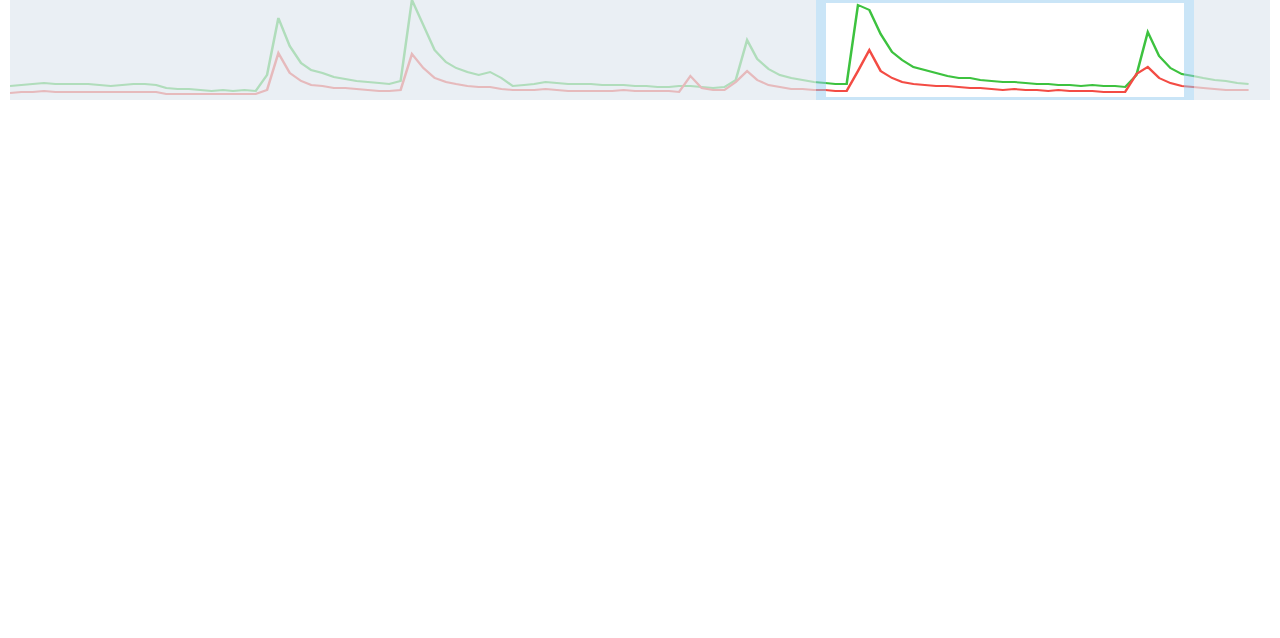
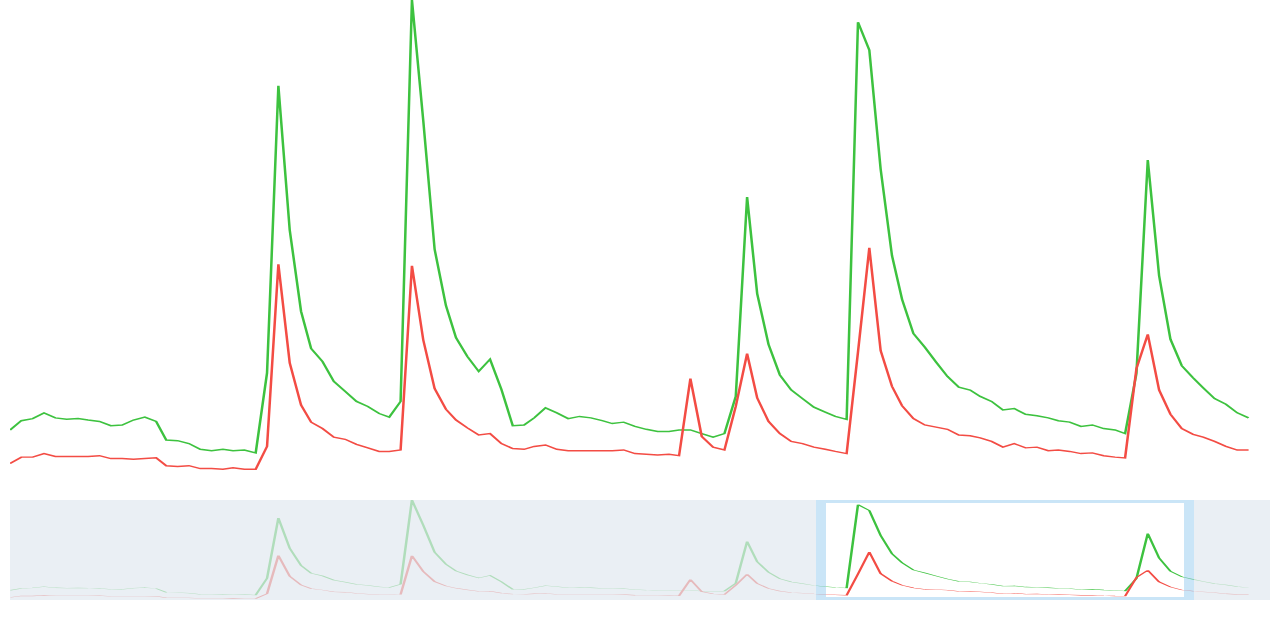
Before and after one commit to tiulkin/tgCharts, a plain HTML site: page index.html in a window 1280 px wide. Drawn offline with Linux system fonts and the light colour scheme.

Commit message:
use не удался (

```diff
--- a/classes.js
+++ b/classes.js
@@ -1,13 +1,16 @@
 import data from './chart_data.js'
 
 const svgNS = "http://www.w3.org/2000/svg";
+var  xlinkns = "http://www.w3.org/1999/xlink";
 const axisYLinesCount = 5;
 const axisXSize = 1000;
-const axisYSize = 100;
+const axisYSize = 700;
+const axisYNavigationSize = 100;
 const navigationWindowResizeTrheshold = 15;
 
 const themes = {
     dark: {
+        chartArea: 'chart--dark',
         navigationBar: 'navigation-bar--dark',
         navigationForegroundLeft: 'navigation-bar__foreground-left--dark',
         navigationForegroundWindow: 'navigation-bar__foreground-window--dark',
@@ -15,15 +18,20 @@ const themes = {
     }
 };
 
+
 class Diagram {
     constructor(data) {
         this.root = document.createElement('div');
+
+        this.chartArea = document.createElement('div');
+        this.chart = document.createElementNS(svgNS, 'svg');
+
         this.navigationBar = document.createElement('div');
         this.navigationChart = document.createElementNS(svgNS, 'svg');
         this.navigationForegroundLeft = document.createElement('div');
         this.navigationForegroundRight = document.createElement('div');
         this.navigationForegroundWindow = document.createElement('div');
-        this.chart = document.createElementNS(svgNS, 'svg');
+
         this.axisX = {};
         this.lines = {};
         this.dataLength = 0;
@@ -39,8 +47,6 @@ class Diagram {
         }
 
         this.processData(data);
-        this.axisY = Array(axisYLinesCount)
-            .map((item, index) => Math.ceil((this.maxY / axisYLinesCount) * (index + 1))).reverse();
 
         this.initCanvas();
         setTimeout(this.initEvents, 1000);
@@ -52,7 +58,7 @@ class Diagram {
         if (callback) callback();
     }
 
-    setClassnames(theme) {
+    setClassnames = theme => {
         Object.keys(theme).forEach(elementName => {
             const classNames = theme[elementName];
             if (classNames) {
@@ -79,58 +85,116 @@ class Diagram {
                 }
             }
             if (columnType === 'line') {
-                const [maxValue, minValue] = columnData.slice(1).reduce((result, value) => [Math.max(result[0], value), Math.max(result[1], value)], [0, 0]);
-
-                this.maxValue = Math.max(maxValue, this.maxValue || 0);
                 this.lines[columnId] = {
                     id: columnId,
                     name: data.names[columnId],
                     color: data.colors[columnId],
-                    start: columnData[1],
-                    maxValue: maxValue,
-                    minValue: minValue,
-                    rawData: columnData.slice(1)
+                    rawData: columnData.slice(1),
+                    hidden: false
                 }
             }
-            this.multiplierY = axisYSize / this.maxValue;
-            console.log(this.multiplierY, this.maxValue);
-            Object.values(this.lines).forEach(line => {
-                line.chartData = line.rawData.reduce((result, value, index) =>
-                    `${result} ${Math.ceil(this.multiplierX * index)},${Math.ceil(this.multiplierY * (this.maxValue - value))} `, '');
-            })
-        })
+        });
     };
-    setNavigationWindowDimensions = () => {
+    updateNavigationWindowDimensions = () => {
         this.navigationForegroundLeft.style.right = `${100 - this.state.navigationWindowPositionLeft}%`;
         this.navigationForegroundWindow.style.left = `${this.state.navigationWindowPositionLeft}%`;
         this.navigationForegroundWindow.style.right = `${100 - this.state.navigationWindowPositionLeft - this.state.navigationWindowWidth}%`;
         this.navigationForegroundRight.style.left = `${this.state.navigationWindowPositionLeft + this.state.navigationWindowWidth}%`;
+        this.refreshChart();
     };
+    refreshMaxValues = () => {
+        this.maxValue = 0;
+        this.maxVisibleValue = 0;
+        this.visibleData = {
+            from: Math.floor(this.dataLength / 100 * this.state.navigationWindowPositionLeft),
+            to: Math.ceil(this.dataLength / 100 * this.state.navigationWindowPositionLeft + this.state.navigationWindowWidth)
+        };
+
+        Object.values(this.lines).forEach(line => {
+            if (!line.hidden) {
+                const [maxValue, maxVisibleValue] =
+                    line.rawData.reduce((result, value, index) =>
+                        [Math.max(result[0], value), Math.max(result[1], value)], [0, 0]);
+                line.maxValue = maxValue;
+                this.maxValue = Math.max(maxValue, this.maxValue || 0);
+            }
+        });
+        this.multiplierYNavigation = axisYSize / this.maxValue;
+        this.multiplierYChart = axisYSize / this.maxVisibleValue;
+
+        this.axisYMarks = Array(axisYLinesCount)
+            .map((item, index) => Math.ceil((this.maxValue / axisYLinesCount) * (index + 1))).reverse();
+    };
+    addLineToChart = (line, start, end) => {
+        const defs = document.createElementNS(svgNS, 'def');
+        const lineSymbol = document.createElementNS(svgNS, 'symbol');
+        const polyline = document.createElementNS(svgNS, 'polyline');
+        line.chartData = line.rawData.reduce((result, value, index) =>
+            `${result} ${Math.ceil(this.multiplierX * index)},${Math.ceil(this.multiplierYNavigation * (this.maxValue - value))} `, '');
+        line.chartData1 = line.rawData.reduce((result, value, index) =>
+            `${result} ${Math.ceil(this.multiplierX * index)},${Math.ceil(this.multiplierYNavigation * (this.maxValue - value))} `, '');
+        polyline.setAttribute('stroke-width', 2);
+        polyline.setAttribute('stroke', line.color);
+        polyline.setAttribute('class', 'line');
+        polyline.setAttribute('points', line.chartData);
+        lineSymbol.setAttribute('id', line.id);
+        lineSymbol.appendChild(polyline);
+        defs.appendChild(lineSymbol);
+        this.navigationChart.appendChild(defs);
+        const navigationLine = document.createElementNS(svgNS, 'use');
+        const chartLine = document.createElementNS(svgNS, 'use');
+        navigationLine.setAttributeNS(xlinkns, 'href','#'+line.id);
+        navigationLine.setAttribute('x', 0);
+        navigationLine.setAttribute('y', 0);
+        navigationLine.setAttribute('transform', 'scale(1,0.15)');
+        navigationLine.setAttribute('height', '700%');
+        chartLine.setAttributeNS(xlinkns, 'href','#'+line.id);
+        chartLine.setAttribute('x', 0);
+        chartLine.setAttribute('y', 0);
+
+        this.navigationChart.appendChild(navigationLine);
+        this.chart.appendChild(chartLine);
+
+    };
+    updateCharts = () => {
+        this.refreshMaxValues();
+        Object.values(this.lines).forEach(line => {
+            console.log(line);
+            this.addLineToChart(line)
+        });
+    };
+    refreshChart(){
+        this.chart.setAttribute('viewBox', `0 0 ${axisXSize} ${axisYSize}`);
+    }
     initCanvas = () => {
-        Object.values(this.lines).forEach(line => {
-            const polyline = document.createElementNS(svgNS, 'polyline');
+        this.chart.setAttribute('width', '100%');
+        this.chart.setAttribute('height', '100%');
+        this.chart.setAttribute('preserveAspectRatio', 'none');
+        this.chart.setAttribute('viewBox', `0 0 ${axisXSize} ${axisYSize}`);
+        this.chart.setAttribute('class', 'navigation');
 
-            polyline.setAttribute('stroke-width', 2);
-            polyline.setAttribute('stroke', line.color);
-            polyline.setAttribute('class', 'line');
-            polyline.setAttribute('points', line.chartData);
+        this.chartArea.appendChild(this.chart);
 
-            this.navigationChart.appendChild(polyline);
-        });
         this.navigationChart.setAttribute('width', '100%');
         this.navigationChart.setAttribute('height', '100%');
         this.navigationChart.setAttribute('preserveAspectRatio', 'none');
-        this.navigationChart.setAttribute('viewBox', `0 0 ${axisXSize} ${axisYSize}`);
+        this.navigationChart.setAttribute('viewBox', `0 0 ${axisXSize} ${axisYNavigationSize}`);
         this.navigationChart.setAttribute('class', 'navigation');
 
         this.navigationBar.appendChild(this.navigationChart);
         this.navigationBar.appendChild(this.navigationForegroundLeft);
         this.navigationBar.appendChild(this.navigationForegroundWindow);
         this.navigationBar.appendChild(this.navigationForegroundRight);
+
         this.setClassnames(themes[this.state.theme]);
+        this.root.appendChild(this.chartArea);
         this.root.appendChild(this.navigationBar);
         document.getElementById('wrapper').appendChild(this.root);
-        this.setNavigationWindowDimensions();
+
+        this.updateNavigationWindowDimensions();
+
+        this.updateCharts();
+
     }
 
     touchStartHandler = e => {
@@ -162,14 +226,14 @@ class Diagram {
                     const windowPositionLeftInPx = this.state.navigationWindowPositionLeft * this.navigationBar.offsetWidth / 100;
                     this.state.navigationWindowPositionLeft =
                         (windowPositionLeftInPx + this.state.pointerCoords.x - oldX) / this.navigationBar.offsetWidth * 100;
-                    this.setNavigationWindowDimensions();
+                    this.updateNavigationWindowDimensions();
                 }
             }
             if (this.state.mode === 'resizeLeft' && oldX) {
                 const windowWithInPx = this.state.navigationWindowWidth * this.navigationBar.offsetWidth / 100;
                 this.state.navigationWindowWidth =
                     (windowWithInPx + this.state.pointerCoords.x - oldX) / this.navigationBar.offsetWidth * 100;
-                this.setNavigationWindowDimensions();
+                this.updateNavigationWindowDimensions();
             }
             if (this.state.mode === 'resizeRight' && oldX) {
                 const windowWithInPx = this.state.navigationWindowWidth * this.navigationBar.offsetWidth / 100;
@@ -178,7 +242,7 @@ class Diagram {
                     (windowPositionLeftInPx + this.state.pointerCoords.x - oldX) / this.navigationBar.offsetWidth * 100;
                 this.state.navigationWindowWidth =
                     (windowWithInPx - this.state.pointerCoords.x + oldX) / this.navigationBar.offsetWidth * 100;
-                this.setNavigationWindowDimensions();
+                this.updateNavigationWindowDimensions();
             }
         }
         e.preventDefault();
--- a/index.css
+++ b/index.css
@@ -8,6 +8,11 @@ dark #f0f0f0
 #wrapper {
     width:100%;
     background:transparent;
+}
+
+.chart--dark {
+    position: relative;
+    height: 500px;
 }
 
 .navigation-bar--dark {
```
